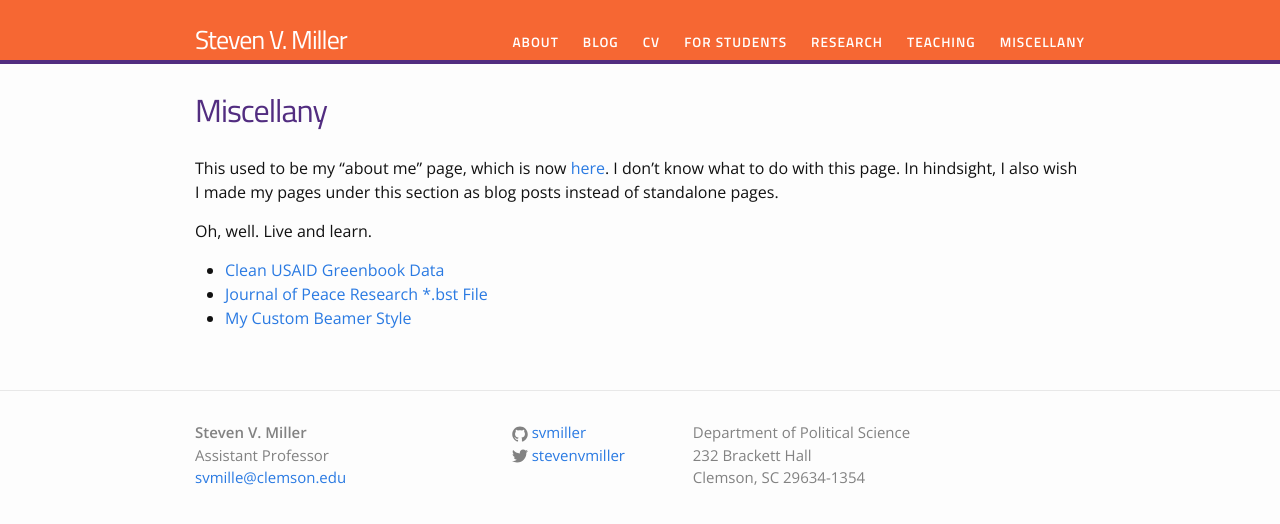
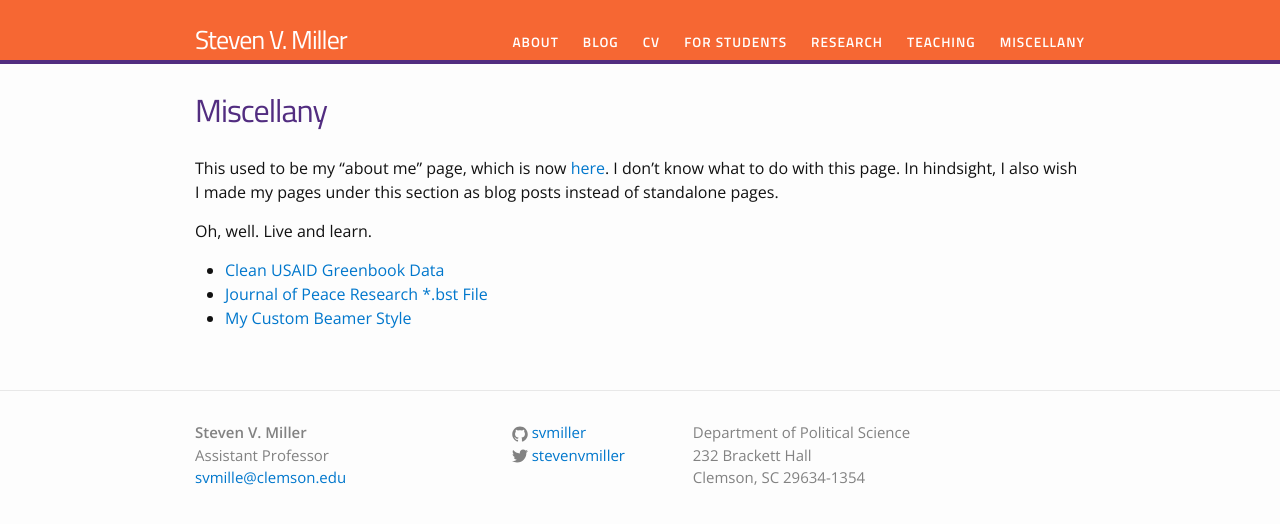
Before and after one commit to svmiller/svmiller.github.io, a Jekyll site: the page built from miscellany.md, in a window 1280 px wide. Shown: the top 524 px of the page. Built offline with Jekyll 4.4.1, drawn with Linux system fonts in a browser that asks for light colours.

Commit message:
change brand-color

```diff
--- a/css/main.scss
+++ b/css/main.scss
@@ -15,7 +15,7 @@ $spacing-unit:     30px;
 
 $text-color:       #111;
 $background-color: #fdfdfd;
-$brand-color:      #2a7ae2;
+$brand-color:      #0077CC;
 // $gameday-sky: #109dc0;
 $clemson-purple:      #522d80;
 $clemson-orange:      #f66733;
```
